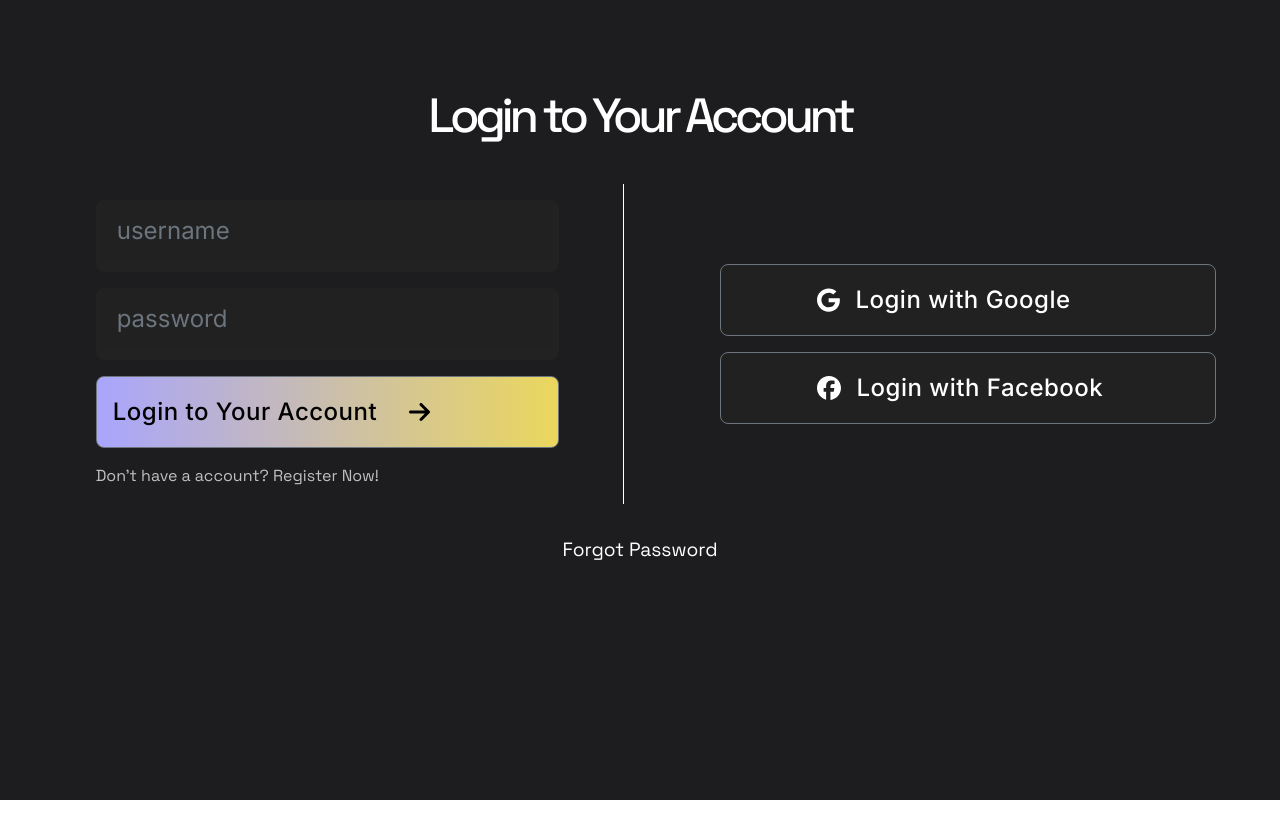
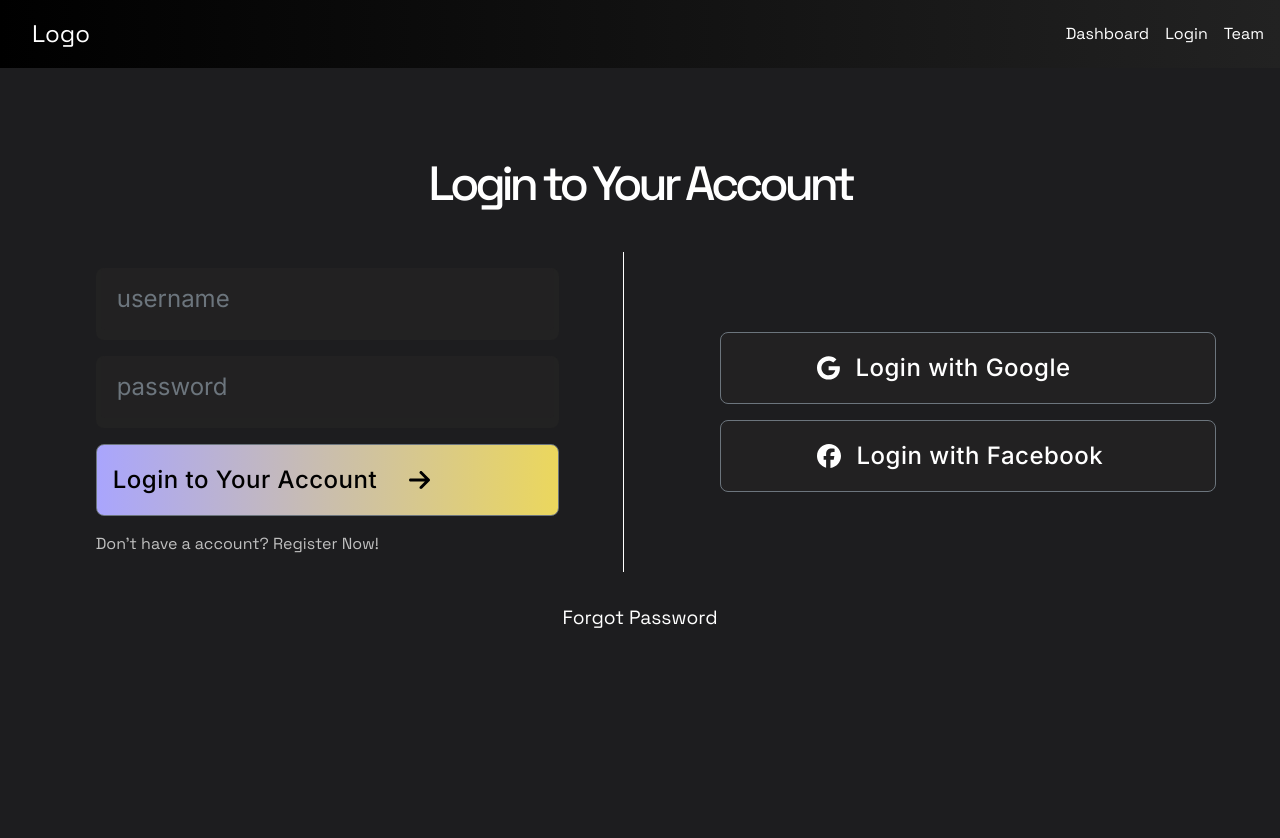
Before and after one commit to manavkush/slapdash, a Next.js app: page / in a window 1280 px wide. Shown: the top 838 px of the page. Before the commit the page ends 800 px from the top, so only its background shows below. Built offline with nearby package versions, Linux system fonts and the light colour scheme.

Commit message:
feat: added Navbar to pages.tsx

```diff
--- a/src/app/page.tsx
+++ b/src/app/page.tsx
@@ -4,9 +4,12 @@
 import styles from './page.module.css'
 import { Button, Input } from 'reactstrap'
 import { faArrowRight } from '@fortawesome/free-solid-svg-icons';
+import Navbar from '../components/Navbar';
 
 export default function Home() {
   return (
+    <>
+    <Navbar />
     <div className={styles.loginContainer}>
       <div className={styles.loginHeading}>Login to Your Account</div>
       <div className={styles.formWrapper}>
@@ -51,5 +54,6 @@
       </div>
       <div className={styles.forgotPassword}>Forgot Password</div>
     </div>
+    </>
   )
 }
--- a/src/components/Navbar.tsx
+++ b/src/components/Navbar.tsx
@@ -0,0 +1,27 @@
+import Link from 'next/link';
+import styles from './Navbar.module.css';
+
+const Navbar: React.FC = async () => {
+    return (
+        <nav className={styles.navbar}>
+            <div className={styles.logo}>
+                <Link className={styles.link} href="/">
+                    Logo
+                </Link>
+            </div>
+            <div className={styles.links}>
+                <Link className={styles.link} href="/">
+                    Dashboard
+                </Link>
+                <Link className={styles.link} href="/">
+                    Login
+                </Link>
+                <Link className={styles.link} href="/">
+                    Team
+                </Link>
+            </div>
+        </nav>
+    );
+};
+
+export default Navbar;
```
